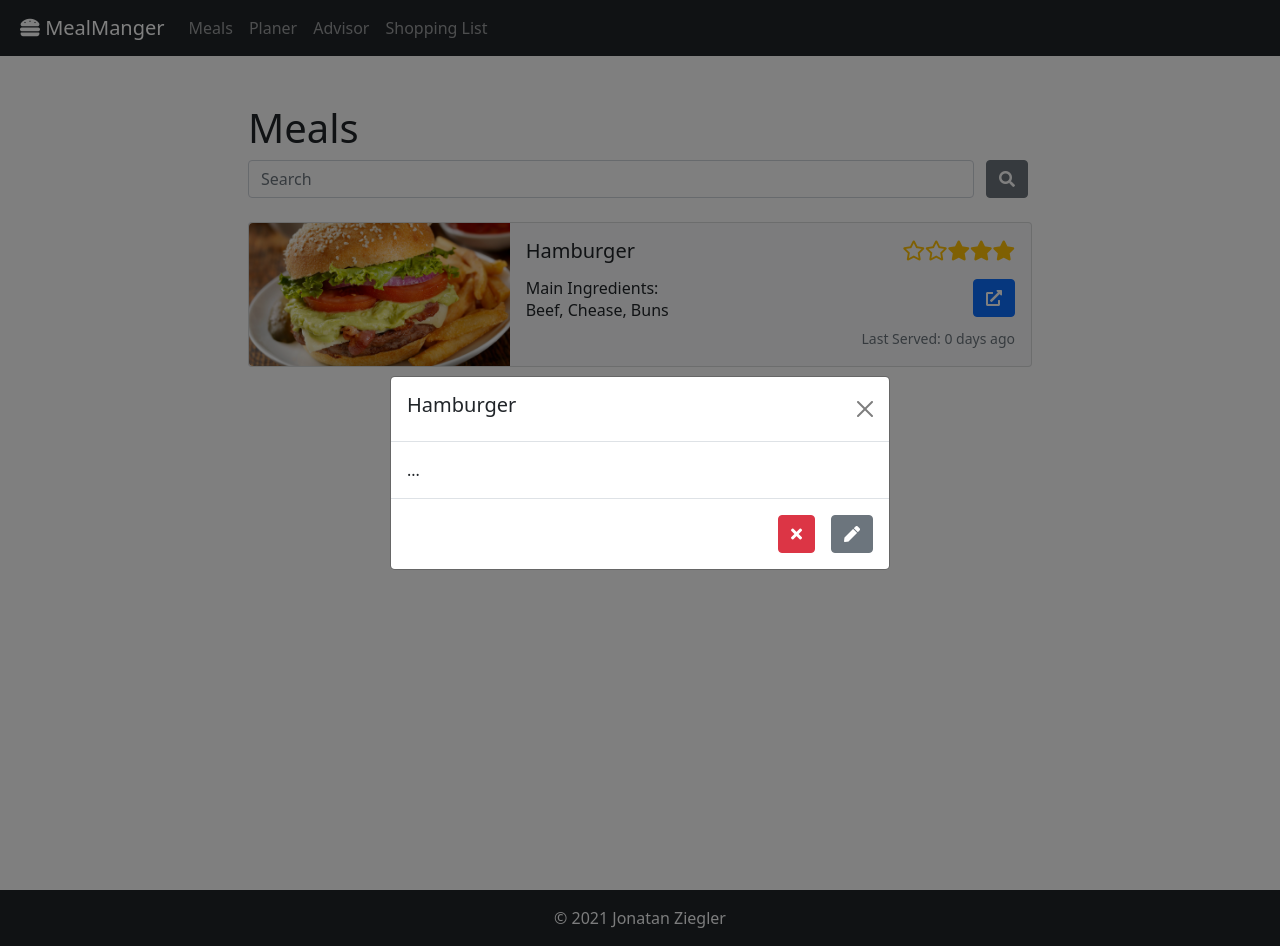
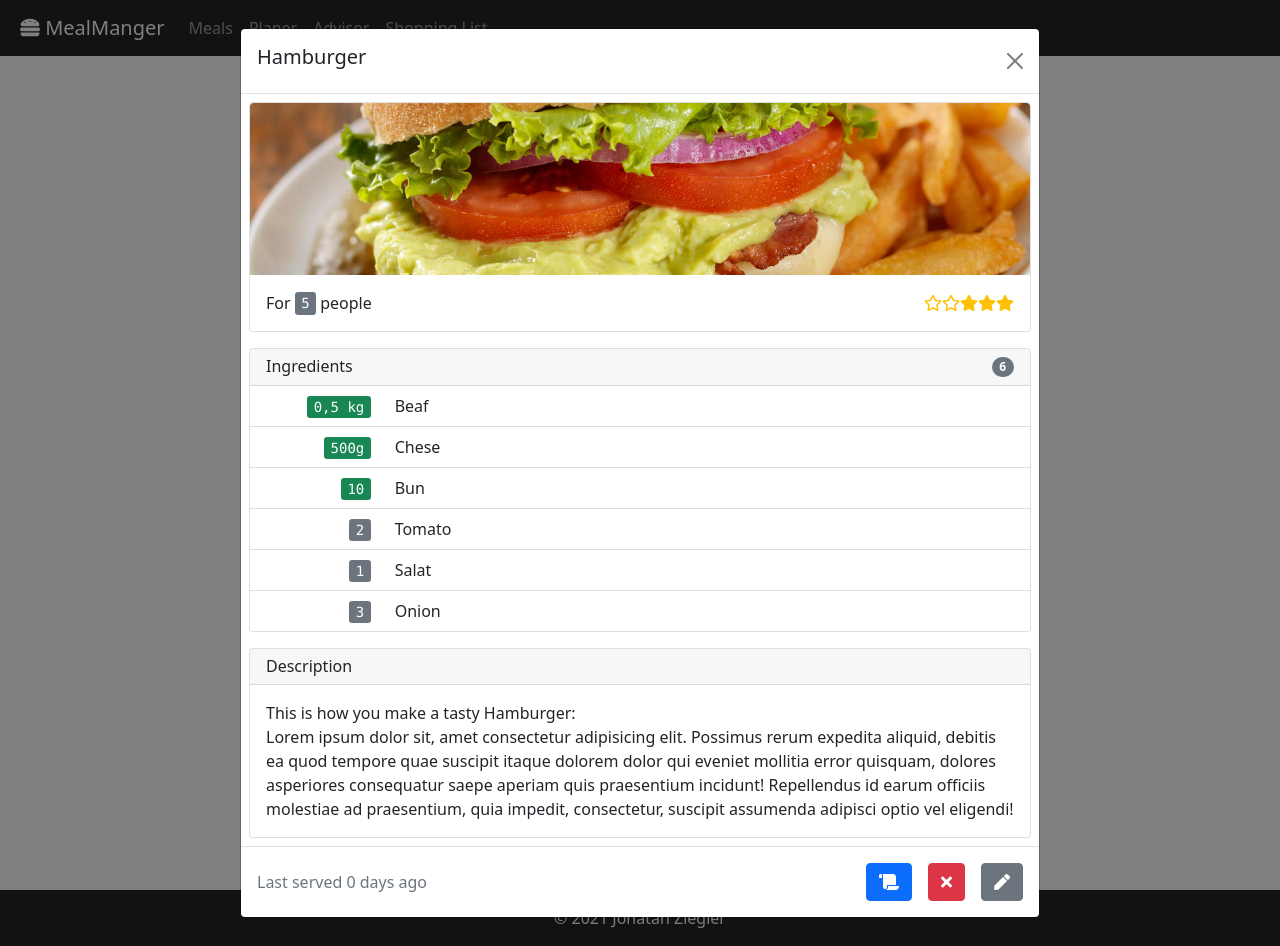
Before and after one commit to worldofjoni/MealManager, a PHP site: page / in a window 1280 px wide, after a click that opens the changed part. Run offline with PHP 8.4, Linux system fonts and the light colour scheme.

Commit message:
added detailed meal view

```diff
--- a/public_html/css/style.css
+++ b/public_html/css/style.css
@@ -35,3 +35,13 @@ body{
     padding: unset;
     vertical-align: unset;
 }
+
+.background-img {
+
+    background: linear-gradient(
+        rgba(255, 255, 255, 0.3),
+        rgba(127, 127, 127, 0.3)
+      ),url('../img/burger.jpg');
+    background-size: cover;
+    background-position: center;
+}
--- a/public_html/index.php
+++ b/public_html/index.php
@@ -36,38 +36,70 @@
                     </div>
                     <!-- Modal Preview -->
                     <div class="modal fade" id="exampleModal" tabindex="-1" aria-labelledby="exampleModalLabel" aria-hidden="true">
-                        <div class="modal-dialog modal-dialog-centered">
+                        <div class="modal-dialog modal-dialog-centered modal-lg">
                             <div class="modal-content">
                                 <div class="modal-header">
                                     <h5 class="modal-tFitle" id="exampleModalLabel">Hamburger</h5>
                                     <button type="button" class="btn-close" data-bs-dismiss="modal" aria-label="Close"></button>
                                 </div>
-                                <div class="modal-body">
-                                    ...
+                                <div class="modal-body p-2">
+
+                                    <div class="card mb-3">
+                                        <div class="ratio rounded-top" style="--bs-aspect-ratio: 22%; background: url('img/burger.jpg'); background-size: cover; background-position: center;"></div>
+                                        <div class="card-body row">
+                                            <div class="col">For <kbd class="bg-secondary">5</kbd> people</div>
+                                            <div class="col text-warning text-end"><i class="far fa-star"></i><i class="far fa-star"></i><i class="fas fa-star"></i><i class="fas fa-star"></i><i class="fas fa-star"></i></div>
+                                        </div>
+                                    </div>
+                                    <div class="card mb-3">
+                                        <h6 class="card-header">Ingredients <span class="badge bg-secondary rounded-pill float-end">6</span> </h6>
+                                        <ul class="list-group list-group-flush">
+                                            <li class="list-group-item"><div class="row">
+                                                <div class="col-3 col-lg-2 text-end"><kbd class="bg-success">0,5 kg</kbd></div>
+                                                <div class="col">Beaf</div>
+                                            </div></li>
+                                            <li class="list-group-item"><div class="row">
+                                                <div class="col-3 col-lg-2 text-end"><kbd class="bg-success">500g</kbd></div>
+                                                <div class="col">Chese</div>
+                                            </div></li>
+                                            <li class="list-group-item"><div class="row">
+                                                <div class="col-3 col-lg-2 text-end"><kbd class="bg-success">10</kbd></div>
+                                                <div class="col">Bun</div>
+                                            </div></li>
+                                            <li class="list-group-item"><div class="row">
+                                                <div class="col-3 col-lg-2 text-end"><kbd class="bg-secondary">2</kbd></div>
+                                                <div class="col">Tomato</div>
+                                            </div></li>
+                                            <li class="list-group-item"><div class="row">
+                                                <div class="col-3 col-lg-2 text-end"><kbd class="bg-secondary">1</kbd></div>
+                                                <div class="col">Salat</div>
+                                            </div></li>
+                                            <li class="list-group-item"><div class="row">
+                                                <div class="col-3 col-lg-2 text-end"><kbd class="bg-secondary">3</kbd></div>
+                                                <div class="col">Onion</div>
+                                            </div></li>
+
+                                        </ul>
+                                    </div>
+
+                                    <div class="card">
+                                        <h6 class="card-header">Description</h6>
+                                        <div class="card-body">
+                                            <!-- <h5 class="card-title">Description</h5> -->
+                                            This is how you make a tasty Hamburger: <br>
+                                            Lorem ipsum dolor sit, amet consectetur adipisicing elit. Possimus rerum expedita aliquid, debitis ea quod tempore quae suscipit itaque dolorem dolor qui eveniet mollitia error quisquam, dolores asperiores consequatur saepe aperiam quis praesentium incidunt! Repellendus id earum officiis molestiae ad praesentium, quia impedit, consectetur, suscipit assumenda adipisci optio vel eligendi!
+                                        </div>
+                                    </div>
+
                                 </div>
                                 <div class="modal-footer">
-                                    <button type="button" class="btn btn-danger" data-bs-dismiss="modal" data-bs-toggle="modal" data-bs-target="#modalDelete"><i class="fas fa-times"></i></button>
+                                    <div class=" text-start me-auto text-muted">Last served 0 days ago</div>
+                                    <a type="button" class="btn btn-primary" href="https://natashaskitchen.com/perfect-burger-recipe/" target="_blank"><i class="fas fa-scroll"></i></i></a>
                                     <span class="mx-1"></span>
-                                    <button type="button" class="btn btn-secondary"><i class="fas fa-pen"></i></button>
+                                    <button class="btn btn-danger"><i class="fas fa-times"></i></button>
+                                    <span class="mx-1"></span>
+                                    <a type="button" class="btn btn-secondary" href="meal-edit.php"><i class="fas fa-pen"></i></a>
                                     <!-- <button type="button" class="btn btn-primary" data-bs-dismiss="modal">Close</button> -->
-                                </div>
-                            </div>
-                            <!-- Modal Delete -->
-                            <div class="modal fade" id="modalDelete" tabindex="-1" aria-labelledby="modalDeleteLabel" aria-hidden="true">
-                                <div class="modal-dialog">
-                                    <div class="modal-content">
-                                    <div class="modal-header">
-                                        <h5 class="modal-title" id="modalDeleteLabel">Delete?</h5>
-                                        <button type="button" class="btn-close" data-bs-dismiss="modal" aria-label="Close"></button>
-                                    </div>
-                                    <div class="modal-body">
-                                        Do you really want to delete Hamburger permanently?
-                                    </div>
-                                    <div class="modal-footer">
-                                        <button type="button" class="btn btn-secondary" data-bs-dismiss="modal">Close</button>
-                                        <button type="button" class="btn btn-primary">Save changes</button>
-                                    </div>
-                                    </div>
                                 </div>
                             </div>
                         </div>
--- /dev/null
+++ b/public_html/meal-edit.php
@@ -0,0 +1,4 @@
+<?php
+
+// Header("Location: .?addsucess");
+?>
--- /dev/null
+++ b/public_html/view.php
@@ -0,0 +1 @@
+Hello 123
--- a/templates/navbar.php
+++ b/templates/navbar.php
@@ -5,7 +5,7 @@
       <span class="navbar-toggler-icon"></span>
     </button>
     <div class="collapse navbar-collapse" id="navbarSupportedContent">
-      <ul class="navbar-nav me-auto mb-2 mb-lg-0">
+      <ul class="navbar-nav me-auto mb-2 mb-sm-0">
         <li class="nav-item active">
           <a class="nav-link" href="#">Meals <span class="sr-only">(current)</span></a>
         </li>
```
Also changed, not shown: snippets/snippets.php (added, +37 -0 lines), 1 other file.
